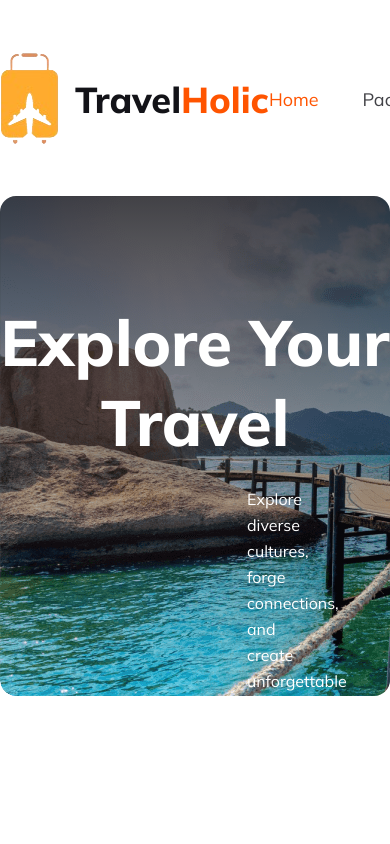
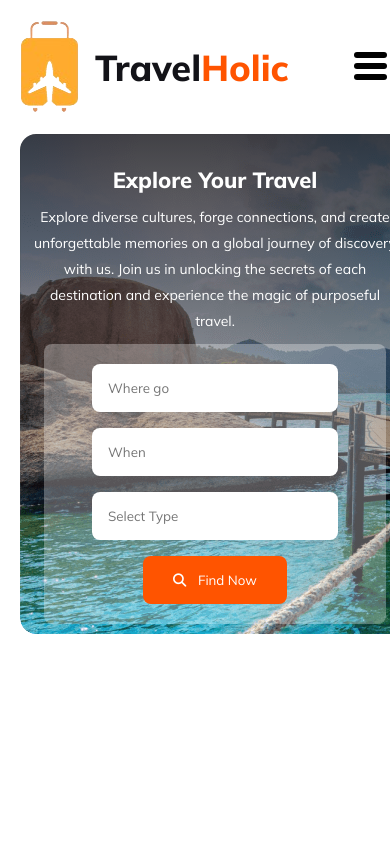
Before and after one commit to auishi22/TravelHolic, a plain HTML site: page index.html in a window 390 px wide. Shown: the top 844 px of the page. Drawn offline with Linux system fonts and the light colour scheme.

Commit message:
nav and banner responsive added

```diff
--- a/index.html
+++ b/index.html
@@ -21,13 +21,18 @@
                 <img class="nav-logo" src="Images/travelholic.png" alt="">
                 <h4 class="nav-title">Travel<span style="color: #FF5400;">Holic</span> </h4>
             </div>
-            <ul class="nav-menu">
+            <ul class="nav-menu v-class">
                 <li style="color: #FF5400;">Home</li>
                 <li>Packages</li>
                 <li>Testimonial</li>
                 <li>Blog</li>
                 <li>Contact</li>
             </ul>
+            <div class="burger">
+                <div class="line"></div>
+                <div class="line"></div>
+                <div class="line"></div>
+            </div>
         </nav>
         <div class="banner">
             <h1 class="banner-title">Explore Your Travel</h1>
--- a/styles/index.css
+++ b/styles/index.css
@@ -1,7 +1,9 @@
 /* shared style */
+body{
+    max-width: 1170px;
+}
 * {
     font-family: 'Mulish', sans-serif;
-    max-width: 1170px;
     margin: auto;
 }
 
@@ -47,7 +49,20 @@ nav li {
     font-weight: 800;
     margin-left: 16px;
 }
-
+.burger{
+    display: none;
+    position: absolute;
+    cursor: pointer;
+    left: 90%;
+    top: 47px;
+}
+.burger .line{
+    width: 33px;
+    background-color: black;
+    height: 6px;
+    margin: 5px 3px;
+    border-radius: 3px;
+}
 /* banner styling */
 .banner {
     background: linear-gradient(to bottom, rgb(19, 19, 24, 0.80), transparent), url('../Images/Group\ 13\ \(1\)\ \(1\).png');
@@ -78,6 +93,7 @@ nav li {
 }
 
 .banner-menu input{
+    width: 80px;
     border-radius: 8px;
     background: #FFF;
     border: 0px;
@@ -95,3 +111,47 @@ nav li {
 .banner-menu .btn-primary i{
     margin-right: 8px;
 }
+
+/* mobile responsive */
+@media screen and (max-width: 600px) {
+    *{
+        margin: auto;
+    }
+    body{
+        width: 100%;
+    }
+    .burger{
+        display: block;
+    }
+    .v-class{
+        opacity: 0;
+    }
+    nav{
+        margin: 20px;
+    }
+    .banner{
+       width: 100%;
+       height: 500px;
+       margin: 20px;
+    }
+    .banner-title{
+        font-size: 22px;
+        margin-bottom: 8px;
+        padding-top: 32px;
+    }
+    .description{
+        font-size: 14px;
+        margin: 10px 10px;
+        text-align: center;
+
+    }
+    .banner-menu{
+        display: grid;
+        grid-template-columns: repeat(1,1fr);
+        gap: 16px;
+        margin: 0px 24px 32px;
+    }
+    .banner-menu input{
+        width: 180px;
+    }
+}
```
